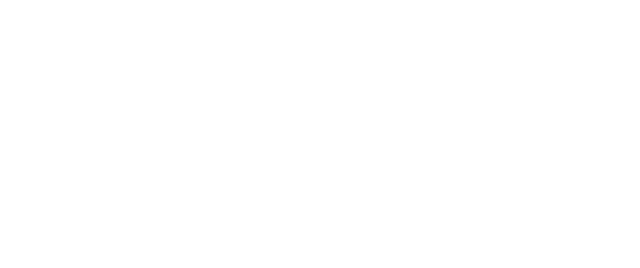
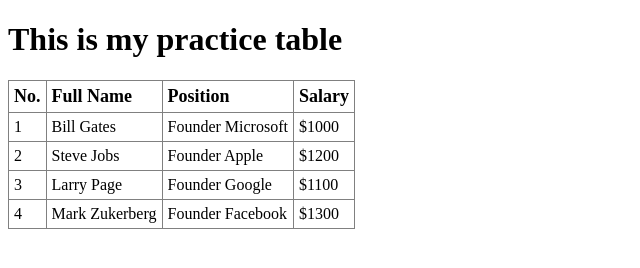
Before and after one commit to Amirulislamsohan/module4m1-web-site, a plain HTML site: page index.html in a window 1280 px wide. Shown: the whole page, without its empty margins (0-640 px from the left). Drawn offline with Linux system fonts and the light colour scheme.

Commit message:
added table

```diff
--- a/index.html
+++ b/index.html
@@ -2,9 +2,67 @@
 <html lang="en">
   <head>
     <meta charset="utf-8">
-    <title>practice site </title>
+    <title>practice site </title><style>
+        table{border-collapse: collapse;}thead{
+            font-size: large;
+            font-weight: bold;
+        }
+        td{
+            padding: 5px;
+        }
+    </style>
   </head>
   <body>
+    <header>
+        <h1>This is my practice table</h1>
+    </header>
+    <main>
+        <section>
+            <table border="1px solid ">
+                <thead>
+                    <tr>
+                        <td>No.</td>
+                        <td>Full Name</td>
+                        <td>Position</td>
+                        <td>Salary</td>
+                    </tr>
+                </thead>
+                <tbody>
+                    <tr>
+                        <td>1</td>
+                        <td>Bill Gates</td>
+                        <td>Founder Microsoft</td>
+                        <td>$1000</td>
+                    </tr>
+                    <tr>
+                        <td>2</td>
+                        <td>Steve Jobs</td>
+                        <td>Founder Apple</td>
+                        <td>$1200</td>
 
+                    </tr>
+                    <tr>
+                        <td>3</td>
+                        <td>Larry Page</td>
+                        <td>Founder Google</td>
+                        <td>$1100</td>
+                    </tr>
+                    <tr>
+                        <td>4</td>
+                        <td>Mark Zukerberg</td>
+                        <td>Founder Facebook</td>
+                        <td>$1300</td>
+                    </tr>
+                </tbody>
+                <tfoot>
+                   <tr>
+
+
+                   </tr>
+                </tfoot>
+
+            </table>
+        </section>
+    </main>
   </body>
 </html>
```
